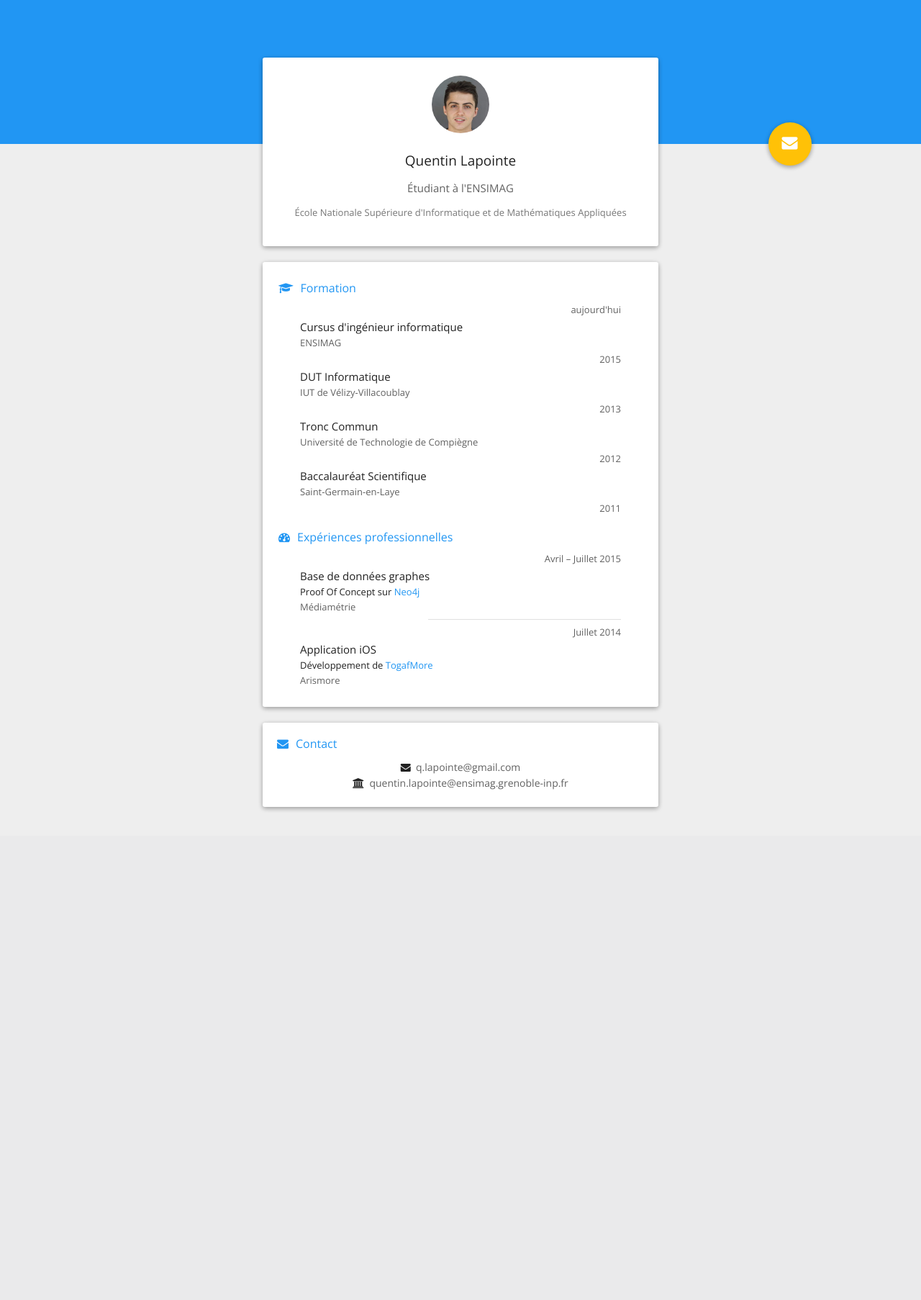
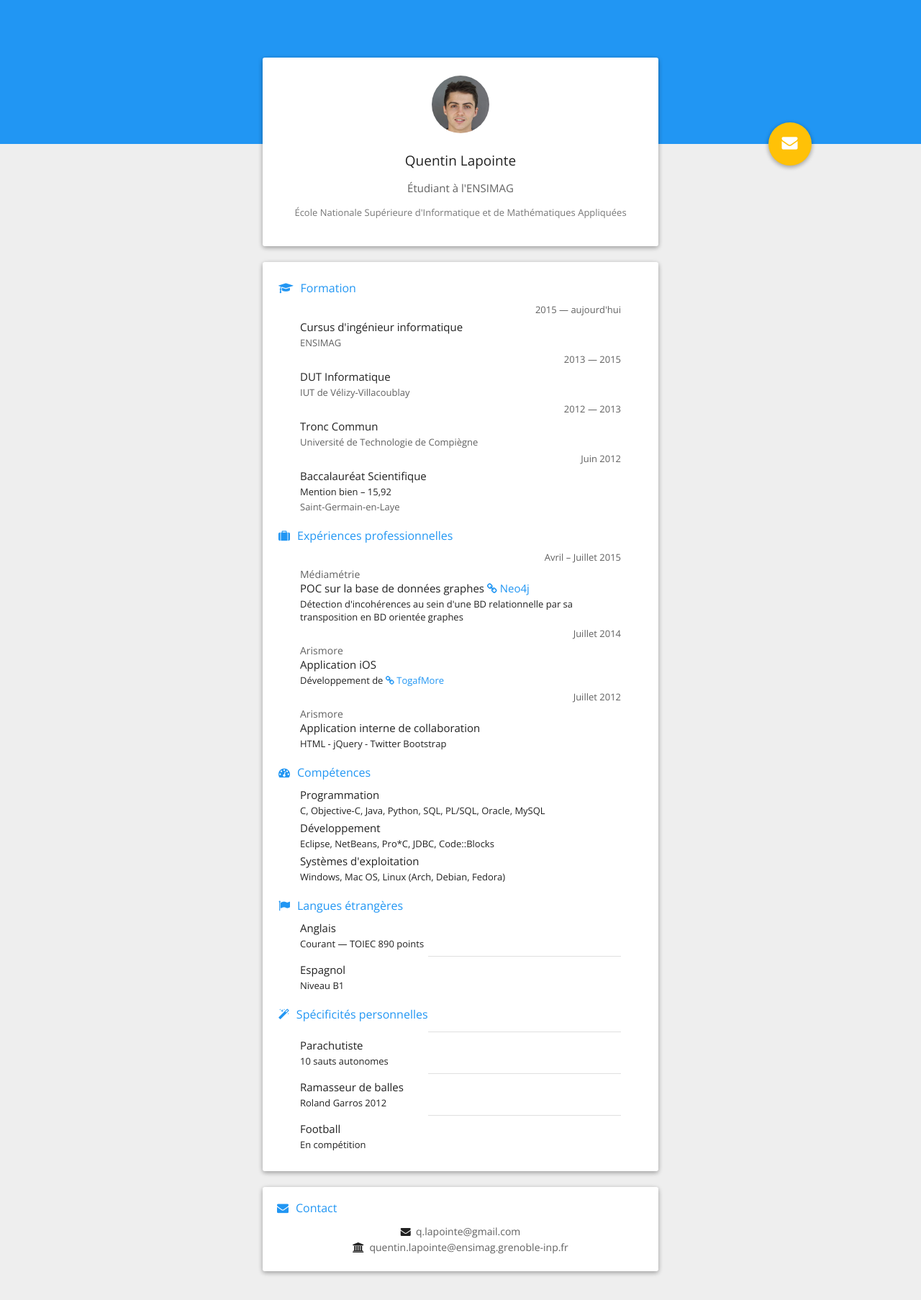
Before and after one commit to KeNt178/resume, a PHP site: page / in a window 1280 px wide. Shown: the whole page at 72% size. Before the commit the page ends 1126 px from the top, so only its background shows below. Run offline with PHP 8.4, Linux system fonts and the light colour scheme.

Commit message:
ajout competences, specificites, langues

```diff
--- a/css/style.css
+++ b/css/style.css
@@ -100,16 +100,23 @@ a:hover{
 	margin-bottom:3px;
 	text-align: left;
 }
-#about_card .element .info{
+#about_card .element .description{
 	color:#212121;
 	font-size:13px;
 	margin-bottom:3px;
 	text-align: left;
 }
-#about_card .element .place{
+#about_card .formation .element .place{
 	color:#616161;
 	font-size:13px;
 	text-align: left;
+	font-weight: normal;
+}
+#about_card .element .place{
+	color:#616161;
+	font-size:14px;
+	text-align: left;
+	font-weight: normal;
 }
 #about_card .element .date{
 	color:#616161;
--- a/index.html
+++ b/index.html
@@ -15,7 +15,7 @@
 	<link href='https://fonts.googleapis.com/css?family=Open+Sans' rel='stylesheet' type='text/css'>
 	<link rel="stylesheet" href="css/font-awesome.min.css">
 	<meta name="description" content="Your meta-description here">
-	<meta name="author" content="Luca Cassani">
+	<meta name="author" content="Quentin Lapointe">
 	<meta name="viewport" content="width=device-width, user-scalable=no, initial-scale=1.0, minimum-scale=1.0, maximum-scale=1.0">
 	<meta name="theme-color" content="#2196F3">
 </head>
@@ -31,50 +31,105 @@
 </header>
 <main>
 <div id="about_card" class="card">
-	<section class="tab">
+	<section class="tab formation">
 		<div class="title"><i class="fa fa-graduation-cap"></i>Formation</div>
 		<div class="content">
 			<section class="element">
-				<div class="date">aujourd'hui</div>
+				<div class="date">2015 — aujourd'hui</div>
 				<div class="name">Cursus d'ingénieur informatique</div>
 				<div class="place">ENSIMAG</div>
 			</section>
 			<section class="element">
-				<div class="date">2015</div>
+				<div class="date">2013 — 2015</div>
 				<div class="name">DUT Informatique</div>
 				<div class="place">IUT de Vélizy-Villacoublay</div>
 			</section>
 			<section class="element">
-				<div class="date">2013</div>
+				<div class="date">2012 — 2013</div>
 				<div class="name">Tronc Commun</div>
 				<div class="place">Université de Technologie de Compiègne</div>
 			</section>
 			<section class="element">
-				<div class="date">2012</div>
+				<div class="date">Juin 2012</div>
 				<div class="name">Baccalauréat Scientifique</div>
+				<div class="description">Mention bien – 15,92</div>
 				<div class="place">Saint-Germain-en-Laye</div>
-				<div class="date">2011</div>
 			</section>
-			<!-- You can add more education details! -->
 		</div>
 	</section>
 	<section class="tab">
-		<div class="title"><i class="fa fa-tachometer"></i>Expériences professionnelles</div>
+		<div class="title"><i class="fa fa-suitcase"></i>Expériences professionnelles</div>
 		<div class="content">
 			<section class="element">
 				<div class="date">Avril – Juillet 2015</div>
-				<div class="name">Base de données graphes</div>
-				<div class="info">Proof Of Concept sur <a href="http://neo4j.com/">Neo4j</a></div>
 				<div class="place">Médiamétrie</div>
+				<div class="name">POC sur la base de données graphes <a href="http://neo4j.com/"><i class="fa fa-link"></i> Neo4j</a></div>
+				<div class="description">Détection d'incohérences au sein d'une BD relationnelle par sa transposition en BD orientée graphes</div>
+			</section>
+			<section class="element">
+				<div class="date">Juillet 2014</div>
+				<div class="place">Arismore</div>
+				<div class="name">Application iOS</div>
+				<div class="description">Développement de <a href="https://itunes.apple.com/fr/app/togafmore/id581774033"><i class="fa fa-link"></i> TogafMore</a></div>
+			</section>
+			<section class="element">
+				<div class="date">Juillet 2012</div>
+				<div class="place">Arismore</div>
+				<div class="name">Application interne de collaboration</div>
+				<div class="description">HTML - jQuery - Twitter Bootstrap</div>
+			</section>
+			<!-- You can add more experiences! -->
+		</div>
+	</section>
+	<section class="tab">
+		<div class="title"><i class="fa fa-tachometer"></i>Compétences</div>
+		<div class="content">
+			<section class="element">
+				<div class="name">Programmation</div>
+				<div class="description">C, Objective-C, Java, Python, SQL, PL/SQL, Oracle, MySQL</div>
+			</section>
+			<section class="element">
+				<div class="name">Développement</div>
+				<div class="description">Eclipse, NetBeans, Pro*C, JDBC, Code::Blocks</div>
+			</section>
+			<section class="element">
+				<div class="name">Systèmes d'exploitation</div>
+				<div class="description">Windows, Mac OS, Linux (Arch, Debian, Fedora)</div>
+			</section>
+		</div>
+	</section>
+	<section class="tab">
+		<div class="title"><i class="fa fa-flag"></i>Langues étrangères</div>
+		<div class="content">
+			<section class="element">
+				<div class="name">Anglais</div>
+				<div class="description">Courant — TOIEC 890 points</div>
 			</section>
 			<hr align="right"/>
 			<section class="element">
-				<div class="date">Juillet 2014</div>
-				<div class="name">Application iOS</div>
-				<div class="info">Développement de <a href="https://itunes.apple.com/fr/app/togafmore/id581774033">TogafMore</a></div>
-				<div class="place">Arismore</div>
+				<div class="name">Espagnol</div>
+				<div class="description">Niveau B1</div>
 			</section>
-			<!-- You can add more experiences! -->
+		</div>
+	</section>
+	<section class="tab">
+		<div class="title"><i class="fa fa-magic"></i>Spécificités personnelles</div>
+		<div class="content">
+			<hr align="right"/>
+			<section class="element">
+				<div class="name">Parachutiste</div>
+				<div class="description">10 sauts autonomes</div>
+			</section>
+			<hr align="right"/>
+			<section class="element">
+				<div class="name">Ramasseur de balles</div>
+				<div class="description">Roland Garros 2012</div>
+			</section>
+			<hr align="right"/>
+			<section class="element">
+				<div class="name">Football</div>
+				<div class="description">En compétition</div>
+			</section>
 		</div>
 	</section>
 </div>
```
Also changed, not shown: 1 other file.
